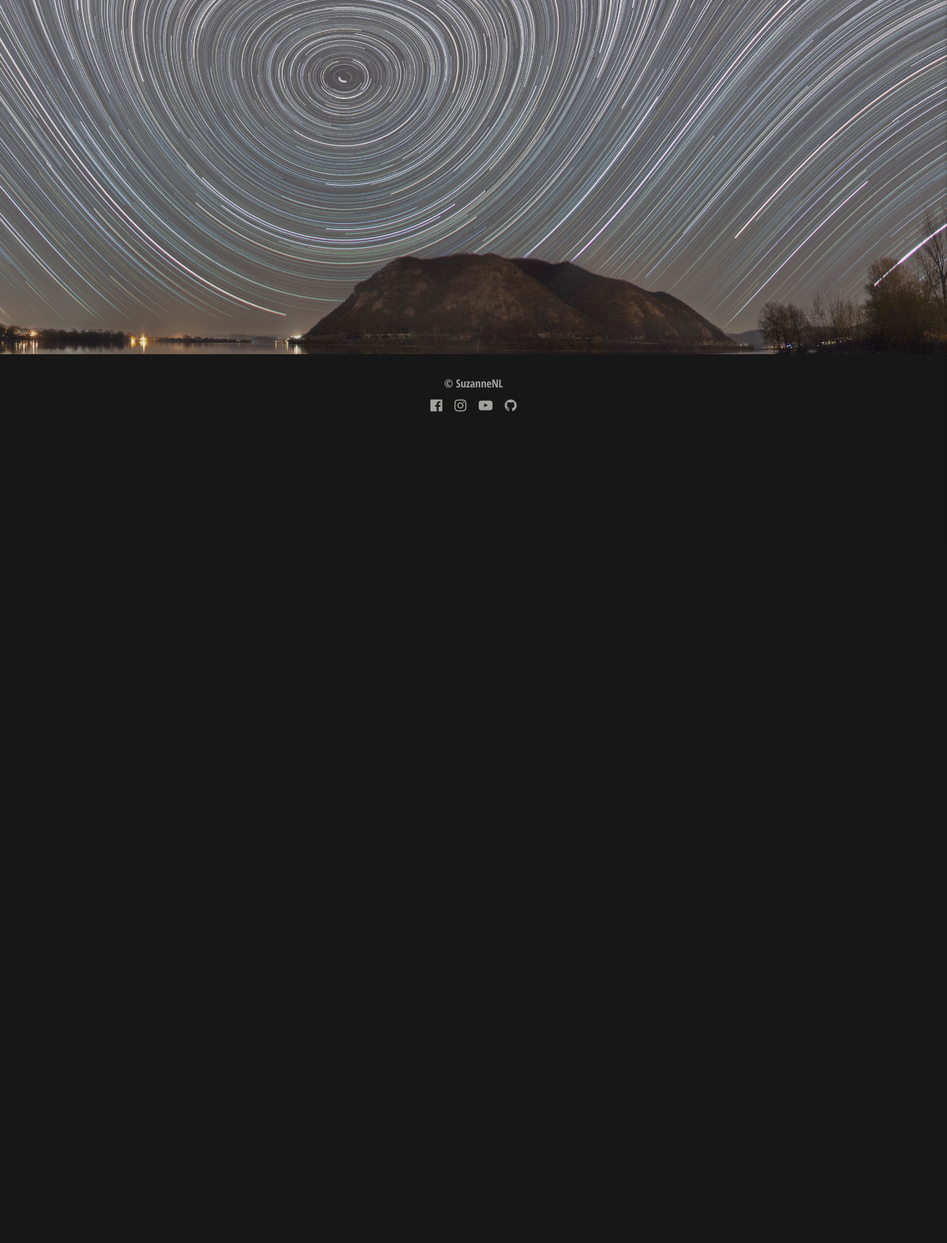
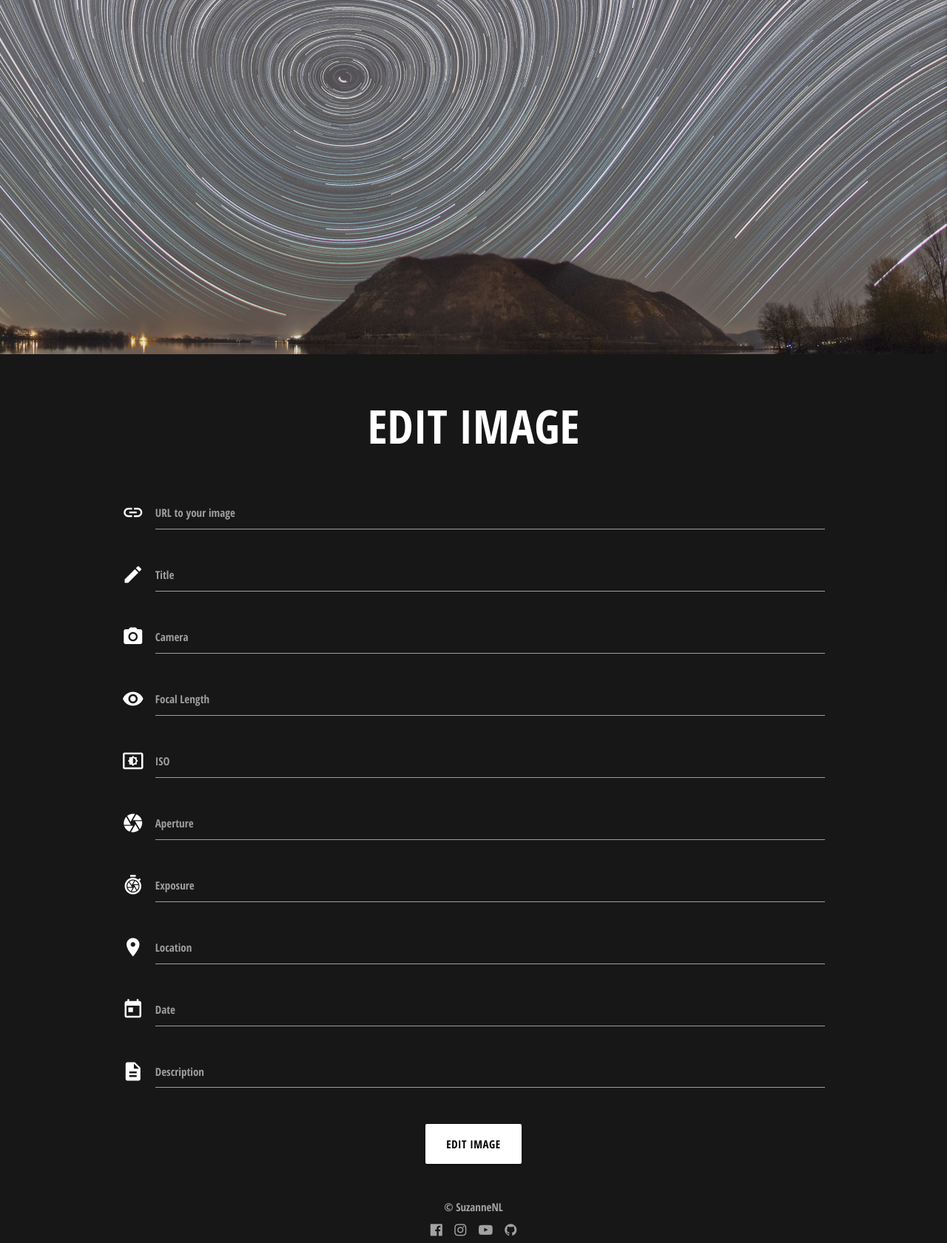
Before and after one commit to SuzanneNL/star-trail-photography, a Flask app: template templates/edit_image.html in a window 1280 px wide. Shown: the part 65-1746 px from the top of the page at 74% size. Before the commit the page ends 622 px from the top, so only its background shows below. Run offline with Flask 2, Linux system fonts and the light colour scheme; the template is opened without the code that fills it, so the values that code supplies are empty; some libraries are stand-ins or nearby versions.

Commit message:
Connect the button for editing images

```diff
--- a/app.py
+++ b/app.py
@@ -126,9 +126,10 @@ def add_image():
 
 
 # Edit image from gallery
-@app.route("/edit_image")
-def edit_image():
-    return render_template("edit_image.html")
+@app.route("/edit_image/<image_id>", methods=["GET", "POST"])
+def edit_image(image_id):
+    image = mongo.db.images.find_one({"_id": ObjectId(image_id)})
+    return render_template("edit_image.html", image=image)
 
 
 if __name__ == "__main__":
--- a/templates/edit_image.html
+++ b/templates/edit_image.html
@@ -1,5 +1,83 @@
 {% extends "base.html" %}
 {% block content %}
-
+<div class="container page-title">
+    <div class="row">
+        <div class="col s12 m12">
+            <h1 class="center-align">Edit Image</h1>
+        </div>
+    </div>
+</div>
+<div class="container add-image-form">
+    <div class="row">
+        <form class="col s12" method="POST" action="{{ url_for('edit_image', image_id=image._id) }}">
+            <div class="row">
+                <!----------------------------------------URL TO IMAGE---------------------------------------->
+                <div class="input-field col s12">
+                    <i class="material-icons prefix">link</i>
+                    <input id="url" name="url" type="text" class="validate" required>
+                    <label for="url">URL to your image</label>
+                </div>
+                <!----------------------------------------TITLE---------------------------------------->
+                <div class="input-field col s12">
+                    <i class="material-icons prefix">create</i>
+                    <input id="image_title" name="image_title" minlength="5" maxlength="100" type="text" class="validate" required>
+                    <label for="image_title">Title</label>
+                </div>
+                <!----------------------------------------CAMERA---------------------------------------->
+                <div class="input-field col s12">
+                    <i class="material-icons prefix">photo_camera</i>
+                    <input id="camera" name="camera" minlength="5" maxlength="50" type="text" class="validate" required>
+                    <label for="camera">Camera</label>
+                </div>
+                <!----------------------------------------FOCAL LENGTH---------------------------------------->
+                <div class="input-field col s12">
+                    <i class="material-icons prefix">visibility</i>
+                    <input id="focal_length" name="focal_length" minlength="3" maxlength="10" type="text" class="validate" required>
+                    <label for="focal_length">Focal Length</label>
+                </div>
+                <!----------------------------------------ISO---------------------------------------->
+                <div class="input-field col s12">
+                    <i class="material-icons prefix">settings_brightness</i>
+                    <input id="iso" name="iso" minlength="2" maxlength="5" type="text" class="validate" required>
+                    <label for="iso">ISO</label>
+                </div>
+                <!----------------------------------------APERTURE---------------------------------------->
+                <div class="input-field col s12">
+                    <i class="material-icons prefix">camera</i>
+                    <input id="aperture" name="aperture" minlength="3" maxlength="5" type="text" class="validate" required>
+                    <label for="aperture">Aperture</label>
+                </div>
+                <!----------------------------------------EXPOSURE---------------------------------------->
+                <div class="input-field col s12">
+                    <i class="material-icons prefix">shutter_speed</i>
+                    <input id="exposure" name="exposure" minlength="2" maxlength="20" type="text" class="validate" required>
+                    <label for="exposure">Exposure</label>
+                </div>
+                <!----------------------------------------LOCATION---------------------------------------->
+                <div class="input-field col s12">
+                    <i class="material-icons prefix">place</i>
+                    <input id="location" name="location" minlength="4" maxlength="100" type="text" class="validate" required>
+                    <label for="location">Location</label>
+                </div>
+                <!----------------------------------------DATE PICKER---------------------------------------->
+                <div class="input-field col s12">
+                    <i class="material-icons prefix">today</i>
+                    <input id="date" name="date" type="text" class="datepicker validate" required>
+                    <label for="date">Date</label>
+                </div>
+                <!----------------------------------------DESCRIPTION---------------------------------------->
+                <div class="input-field col s12">
+                    <i class="material-icons prefix">description</i>
+                    <textarea id="description" name="description" maxlength="650" class="materialize-textarea validate"></textarea>
+                    <label for="description">Description</label>
+                </div>
+            </div>
+            <!----------------------------------------SUBMIT BUTTON---------------------------------------->
+            <div class="center-align">
+                <button type="submit" class="btn-large add-image-submit">Edit Image</button>
+            </div>
+        </form>
+    </div>
+</div>
 
 {% endblock %}
```
Also changed, not shown: templates/gallery.html (+10 -2 lines).
